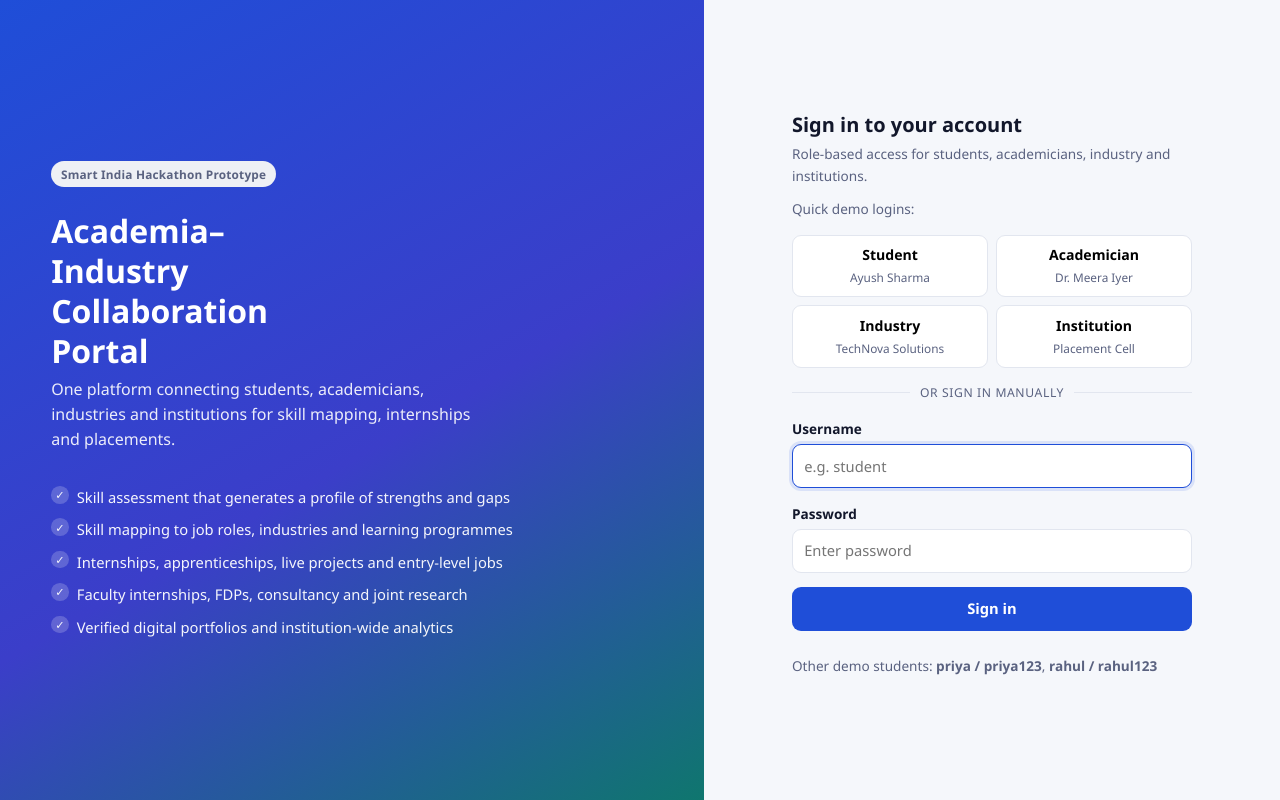
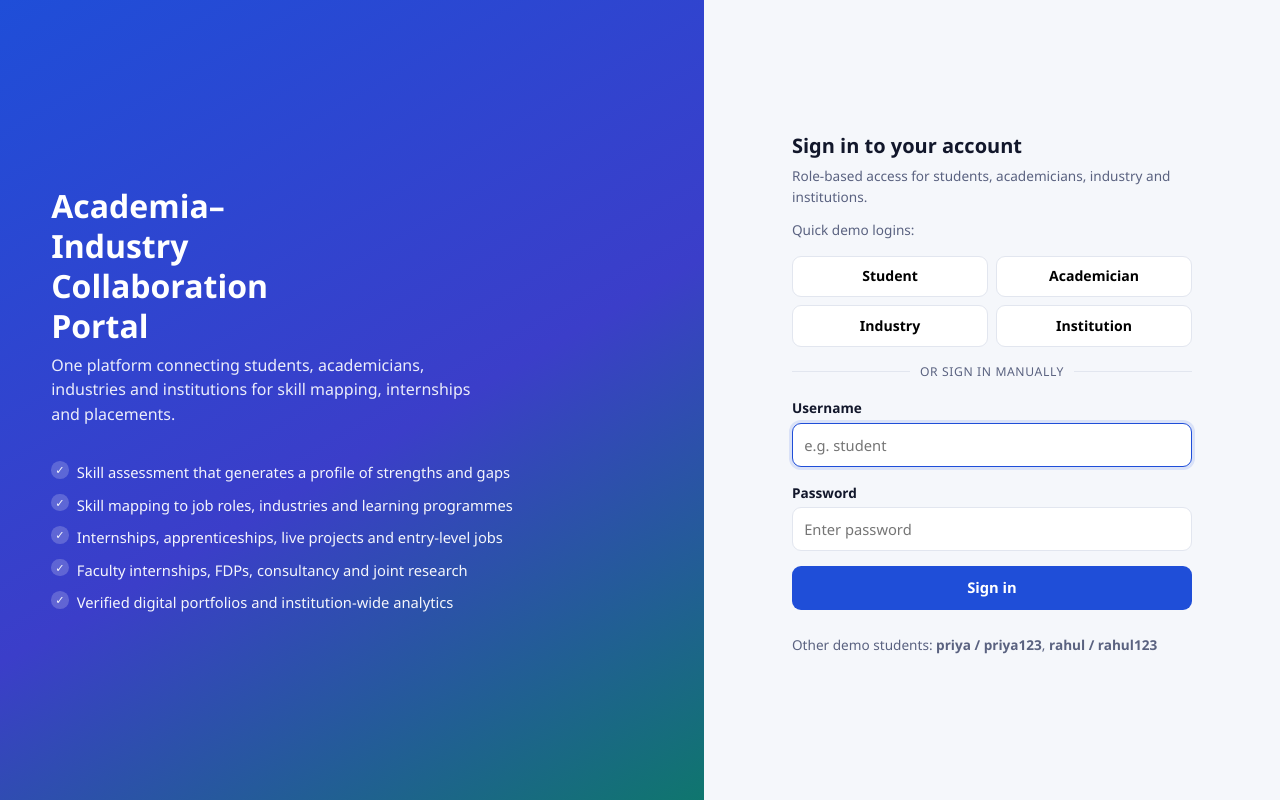
Before and after one commit to GodCoder6999/ayush, a Flask app: page /login in a window 1280 px wide. Run offline with Flask 3, Linux system fonts and the light colour scheme.

Commit message:
Strip demo names from login role-shortcut buttons
Quick-login buttons showed real names (Ayush Sharma, Dr. Meera Iyer,
TechNova Solutions, Placement Cell) under each role, and a Smart
India Hackathon Prototype badge above the pitch. Removed both so the
login screen only shows role labels.

Co-Authored-By: Claude Sonnet 5 <noreply@anthropic.com>

```diff
--- a/templates/login.html
+++ b/templates/login.html
@@ -10,8 +10,7 @@
 <div class="login-page">
 
   <section class="login-side">
-    <span class="badge badge-muted" style="width: max-content">Smart India Hackathon Prototype</span>
-    <h1 class="mt">Academia&ndash;Industry Collaboration Portal</h1>
+    <h1>Academia&ndash;Industry Collaboration Portal</h1>
     <p>One platform connecting students, academicians, industries and institutions for
        skill mapping, internships and placements.</p>
     <ul class="feature-list">
@@ -37,13 +36,13 @@
       <p class="small muted mb">Quick demo logins:</p>
       <div class="role-switch">
         <button type="button" class="role-btn" onclick="useRole('student', 'student123')">
-          <b>Student</b><span>Ayush Sharma</span></button>
+          <b>Student</b></button>
         <button type="button" class="role-btn" onclick="useRole('faculty', 'faculty123')">
-          <b>Academician</b><span>Dr. Meera Iyer</span></button>
+          <b>Academician</b></button>
         <button type="button" class="role-btn" onclick="useRole('industry', 'industry123')">
-          <b>Industry</b><span>TechNova Solutions</span></button>
+          <b>Industry</b></button>
         <button type="button" class="role-btn" onclick="useRole('institution', 'institution123')">
-          <b>Institution</b><span>Placement Cell</span></button>
+          <b>Institution</b></button>
       </div>
 
       <div class="divider">or sign in manually</div>
```
